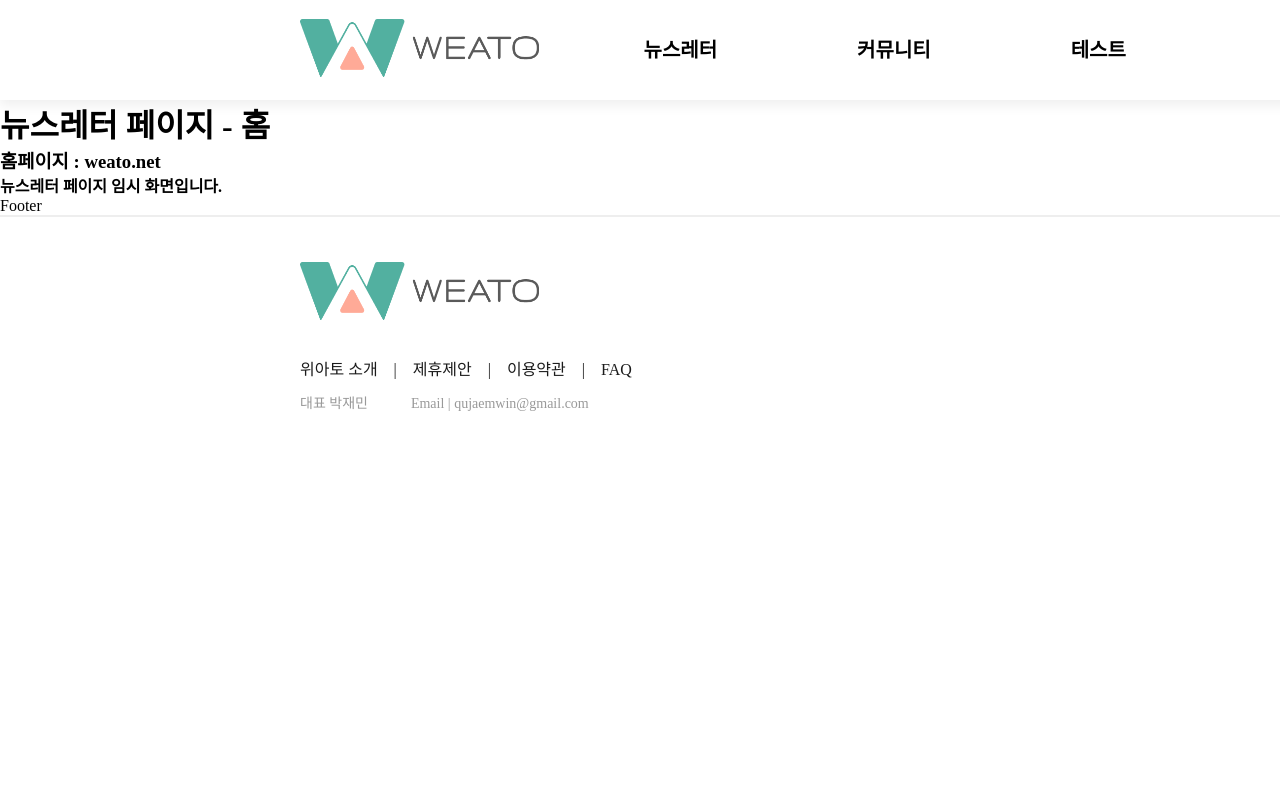
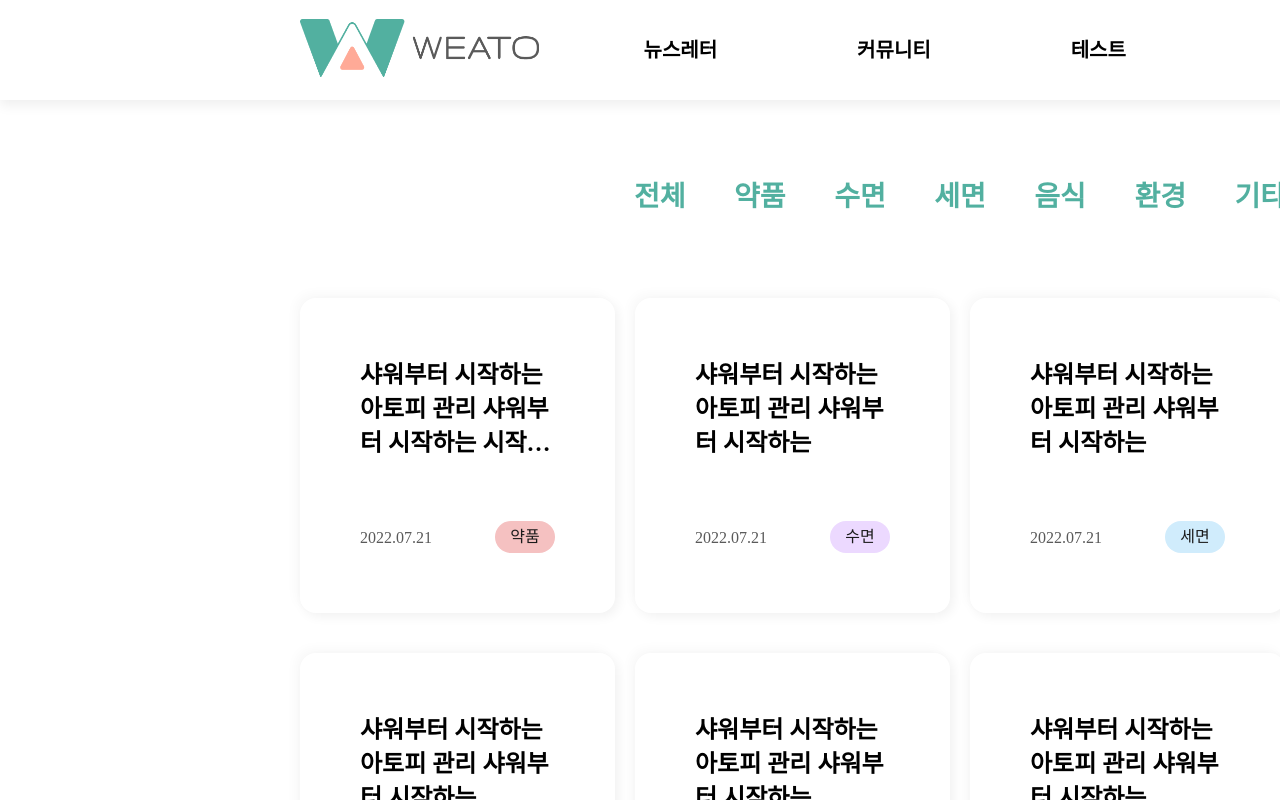
Before and after one commit to ceos15th-AllG/weato-client, a Next.js app: page /newsletter in a window 1280 px wide. Shown: the top 800 px of the page. Built offline with nearby package versions, Linux system fonts and the light colour scheme; a web font is replaced by a local one.

Commit message:
:lipstick: style: 뉴스레터 홈 페이지 스타일링하는 중
뉴스레터 홈 페이지 탭 그룹 제외 스타일링까지 완료

```diff
--- a/pages/newsletter/index.jsx
+++ b/pages/newsletter/index.jsx
@@ -1,15 +1,28 @@
+/** @jsxImportSource @emotion/react */
+import { css } from '@emotion/react';
+import styled from '@emotion/styled';
+
+import TabGroup from '../../src/components/newsletter/TabGroup';
+import CardBox from '../../src/components/newsletter/CardBox';
+
+import Button from '../../src/components/common/ButtonContainer';
+
+const Layout = styled.div`
+  display: flex;
+  flex-direction: column;
+  align-items: center;
+
+  margin: 78px 300px 86px;
+`;
+
 export default function Newsletter() {
   return (
-    <div>
-      <main>
-        <h1>뉴스레터 페이지 - 홈</h1>
-        <h3>
-          홈페이지 : <a href="/">weato.net</a>
-        </h3>
-        <h4>뉴스레터 페이지 임시 화면입니다.</h4>
-      </main>
+    <Layout>
+      <TabGroup selected={'전체'} />
 
-      <footer>Footer</footer>
-    </div>
+      <CardBox />
+
+      <Button text={'더보기'} btnType={'4'} />
+    </Layout>
   );
 }
--- /dev/null
+++ b/src/components/newsletter/CardBox.jsx
@@ -0,0 +1,73 @@
+import styled from '@emotion/styled';
+
+import Card from '../common/CardContainer';
+
+const Layout = styled.div`
+  width: 1320px;
+  height: 670px;
+
+  display: flex;
+  flex-direction: column;
+  justify-content: space-between;
+
+  margin-bottom: 65px;
+`;
+
+const CardRow = styled.div`
+  display: flex;
+
+  justify-content: space-between;
+`;
+
+export default function CardBox(props) {
+  return (
+    <Layout>
+      <CardRow>
+        <Card
+          text={
+            '샤워부터 시작하는 아토피 관리 샤워부터 시작하는 시작하는 시작하는 시작하는 시작하는'
+          }
+          date={'2022.07.21'}
+          tag={'약품'}
+        />
+        <Card
+          text={'샤워부터 시작하는 아토피 관리 샤워부터 시작하는'}
+          date={'2022.07.21'}
+          tag={'수면'}
+        />
+        <Card
+          text={'샤워부터 시작하는 아토피 관리 샤워부터 시작하는'}
+          date={'2022.07.21'}
+          tag={'세면'}
+        />
+        <Card
+          text={'샤워부터 시작하는 아토피 관리 샤워부터 시작하는'}
+          date={'2022.07.21'}
+          tag={'음식'}
+        />
+      </CardRow>
+      <CardRow>
+        <Card
+          text={'샤워부터 시작하는 아토피 관리 샤워부터 시작하는'}
+          date={'2022.07.21'}
+          tag={'환경'}
+        />
+        <Card
+          text={'샤워부터 시작하는 아토피 관리 샤워부터 시작하는'}
+          date={'2022.07.21'}
+          tag={'기타'}
+        />
+        <Card
+          text={'샤워부터 시작하는 아토피 관리 샤워부터 시작하는'}
+          date={'2022.07.21'}
+          tag={'기타'}
+        />
+        <Card
+          text={'샤워부터 시작하는 아토피 관리 샤워부터 시작하는'}
+          date={'2022.07.21'}
+          tag={'기타'}
+        />
+      </CardRow>
+    </Layout>
+  );
+}
--- /dev/null
+++ b/src/components/newsletter/TabGroup.jsx
@@ -0,0 +1,44 @@
+import styled from '@emotion/styled';
+
+import { Headline2 } from '../../../styles/FontStyle';
+import { main } from '../../../styles/Colors';
+
+const tags = ['전체', '약품', '수면', '세면', '음식', '환경', '기타'];
+
+const Layout = styled.div`
+  width: 652px;
+  height: 48px;
+
+  display: flex;
+  justify-content: space-between;
+  align-items: flex-start;
+
+  margin-bottom: 72px;
+`;
+
+const Item = styled.section`
+  span {
+    ${Headline2}
+
+    color : ${main};
+  }
+
+  height: 48px;
+
+  /* border-bottom: ${(props) => {
+    props.tag === tags[props.selected] ? `5px` : `0px`;
+  }}
+    solid ${main}; */
+`;
+
+export default function TabGroup({ selected }) {
+  return (
+    <Layout>
+      {tags.map((tag, index) => (
+        <Item key={index} tag={tag} selected={selected}>
+          <span>{tag}</span>
+        </Item>
+      ))}
+    </Layout>
+  );
+}
```
